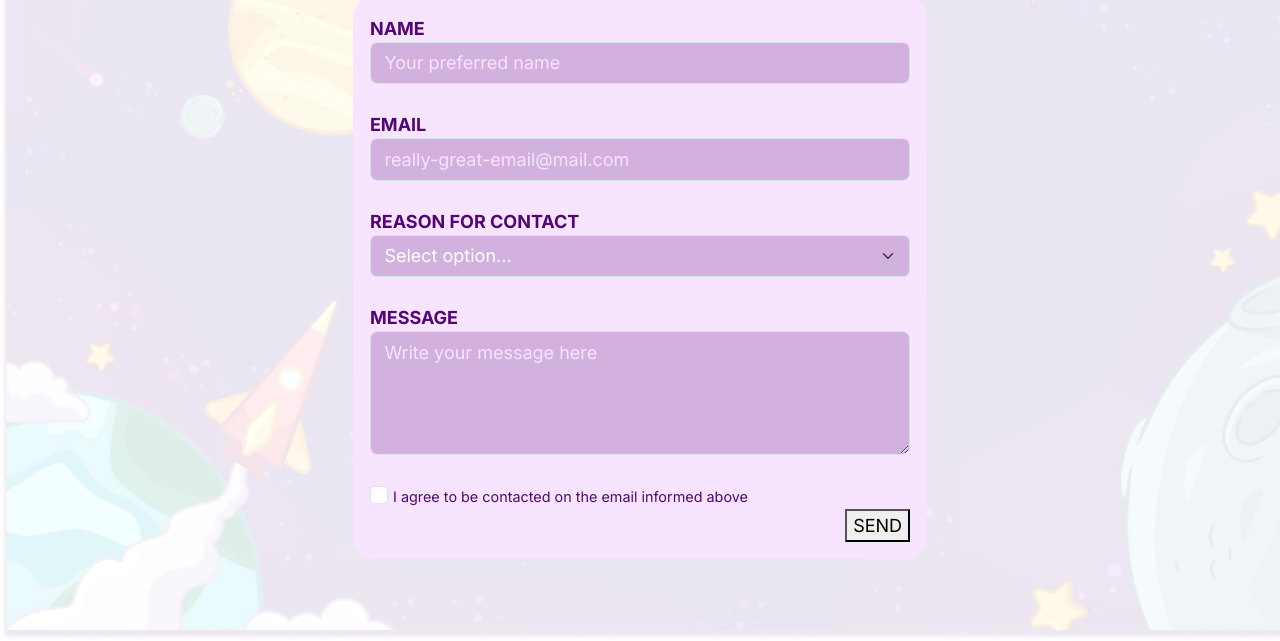
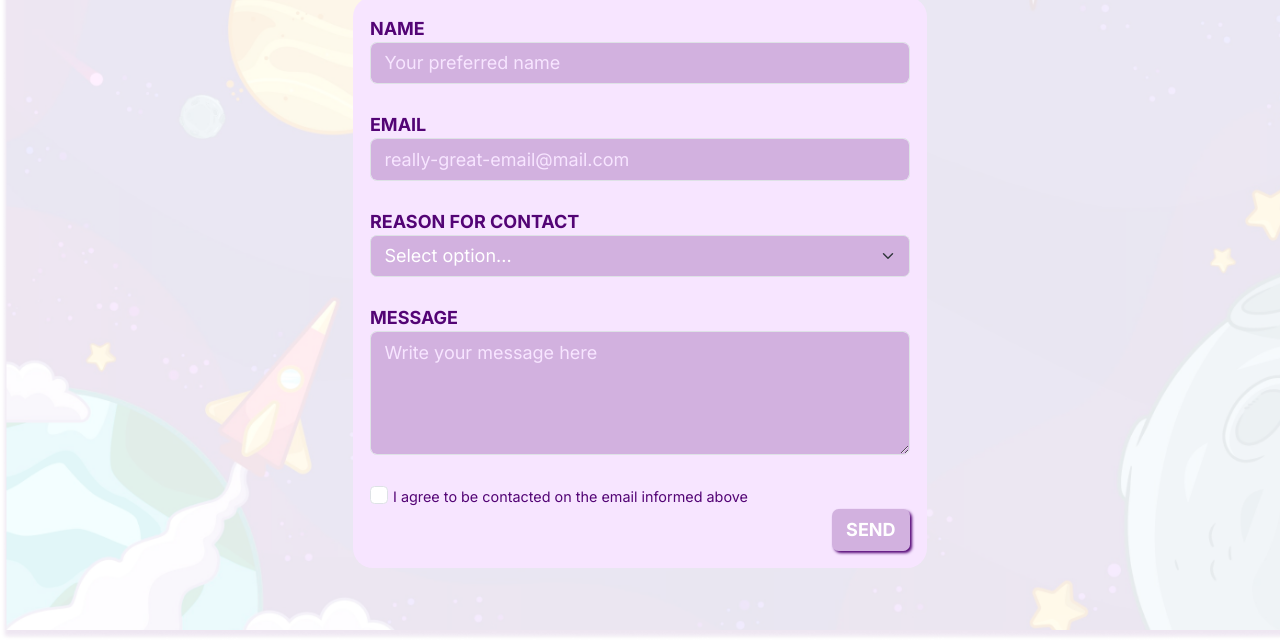
Before and after one commit to mclaramarinho/feel-fine-landing-page, a plain HTML site: page Contact us/contact-us.html in a window 1280 px wide. Shown: the part 159-800 px from the top of the page. Drawn offline with nearby package versions, Linux system fonts and the light colour scheme.

Commit message:
Update contact-us.html

```diff
--- a/Contact us/contact-us.html
+++ b/Contact us/contact-us.html
@@ -71,7 +71,7 @@
 
             </fieldset>
             <!--Submit button-->
-            <div id="button-div"><button type="submit" formaction="action.html" "class="btn">SEND</button></div>
+            <div id="button-div"><button type="submit" formaction="action.html" class="btn">SEND</button></div>
 
         </form>
     </div>
```
